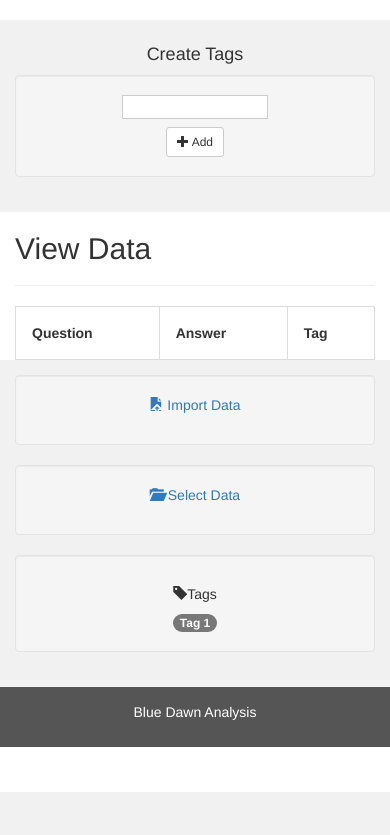
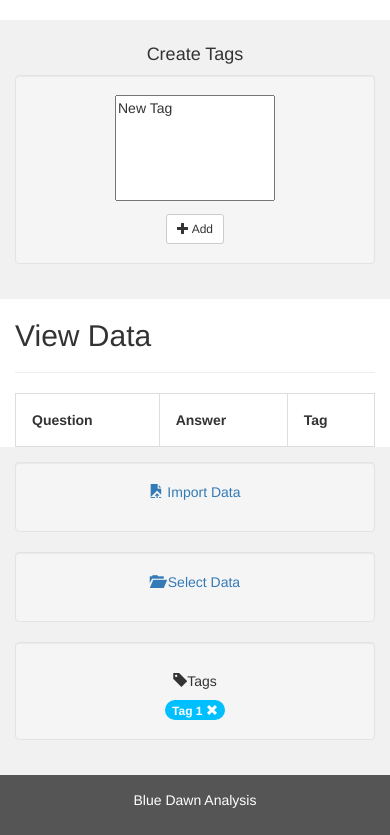
Before and after one commit to SIU-CS/blue_dawn-production, a Django app: page /viewdata in a window 390 px wide. Shown: the part 52-887 px from the top of the page. Before the commit the page ends 844 px from the top, so only its background shows below. Run offline with Django 3.2, Linux system fonts and the light colour scheme; lists and menus that the app fills with data are empty; some libraries are stand-ins or nearby versions.

Commit message:
Changed input for creating tags to textarea box

```diff
--- a/landing/static/css/style.css
+++ b/landing/static/css/style.css
@@ -84,6 +84,7 @@ tr:nth-child(even){
     background-color: #f2f2f2;
 }
 
+
 @media screen and (max-width:767px){
     .sidenav{
         height:100%;
@@ -96,4 +97,12 @@ tr:nth-child(even){
        display: block;
        float: none;
     }
+    .tagbox{
+	width:50%;
+    }
+    .textbox{
+	max-width:50%;
+	max-height:50%;
+	width:50%;
 }
+}
--- a/landing/templates/userSidebar-template.html
+++ b/landing/templates/userSidebar-template.html
@@ -8,7 +8,9 @@
   <div class="well">
       <h5><span class="glyphicon glyphicon-tag"></span>Tags</h5>
       <div>
-          <span class="badge">Tag 1</span>
+          <span class="badge" style="background-color:deepskyblue">Tag 1
+             <span class="glyphicon glyphicon-remove"></span>
+          </span>
       </div>
   </div>
 </div>
--- a/landing/templates/viewdata.html
+++ b/landing/templates/viewdata.html
@@ -21,11 +21,13 @@
 
                     <div class="well">
                         <form>
-                            <input type="text" maxlength="300" size="15"><br>
+                            <textarea name="newTag" class="textbox" rows="5" cols="30" style="width:100%; resize:none">New Tag
+                            </textarea>
+                            <br>
+                            <button type="button" class="btn btn-default btn-sm">
+                            <span class="glyphicon glyphicon-plus"></span> Add
+                            </button>
                         </form>
-                         <button type="button" class="btn btn-default btn-sm">
-                        <span class="glyphicon glyphicon-plus"></span> Add
-                        </button>
                     </div>
                 </div>
                 <div class="col-sm-8 text-left">
```
